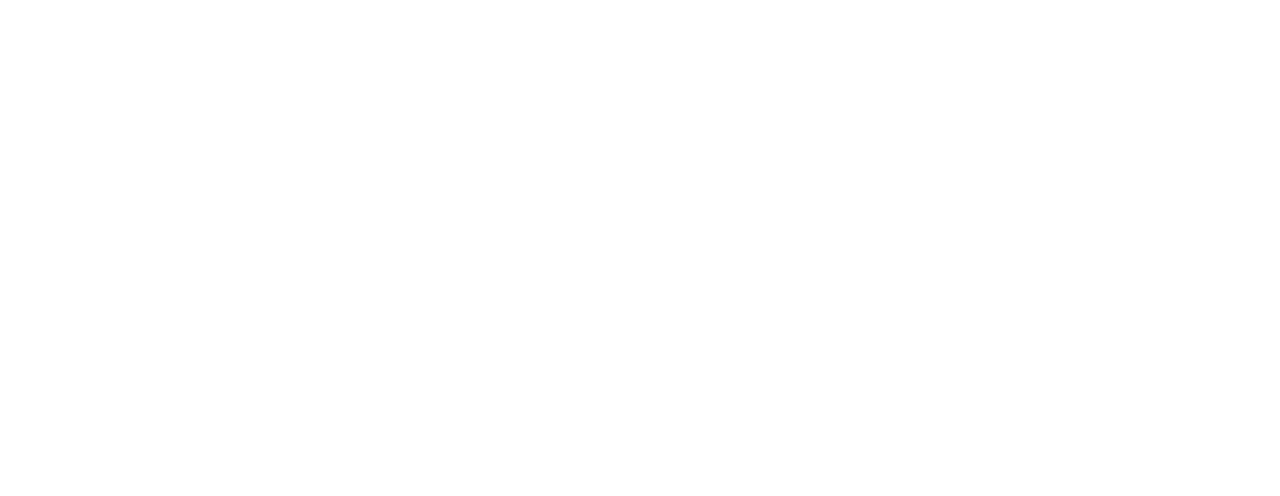
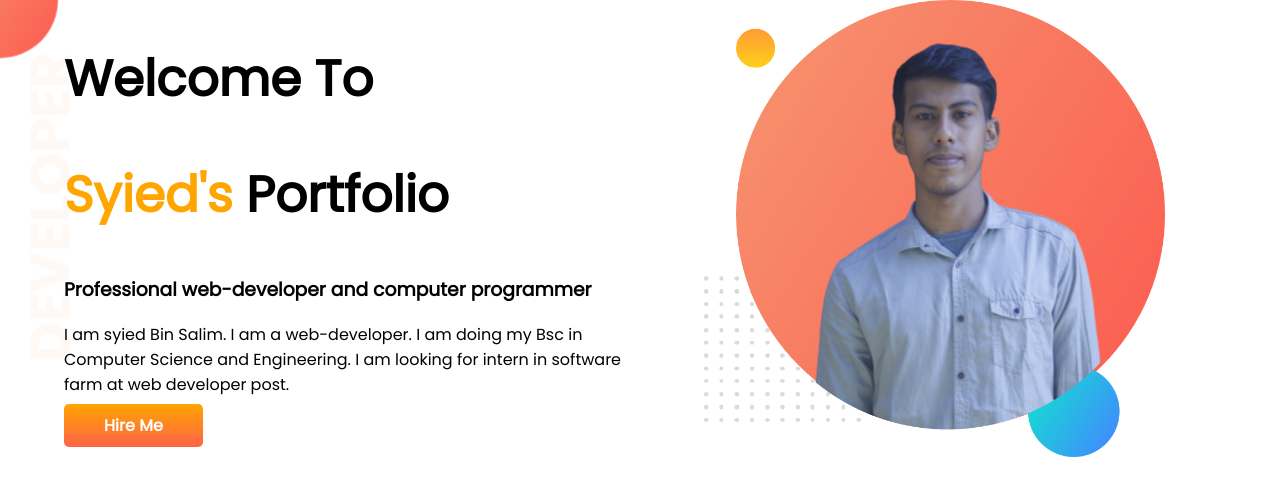
Before and after one commit to mdriyadmr968/developer-portfolio, a plain HTML site: page index.html in a window 1280 px wide. Drawn offline with Linux system fonts and the light colour scheme.

Commit message:
Top banner added

```diff
--- a/index.html
+++ b/index.html
@@ -5,9 +5,27 @@
     <meta http-equiv="X-UA-Compatible" content="IE=edge">
     <meta name="viewport" content="width=device-width, initial-scale=1.0">
     <title>Syied's Portfolio</title>
+    <link rel="preconnect" href="https://fonts.googleapis.com">
+    <link rel="preconnect" href="https://fonts.gstatic.com" crossorigin>
+    <link href="https://fonts.googleapis.com/css2?family=Poppins&display=swap" rel="stylesheet">
     <link rel="stylesheet" href="style.css">
 </head>
 <body>
+<section class="top-banner">
+    <div class="half-width">
+        <h1>Welcome To</h1>
+        <h1><span class="orange-color">Syied's</span> Portfolio </h1>
+        <h3>Professional web-developer and computer programmer</h3>
+        <p>I am syied Bin Salim. I am a web-developer. I am doing my Bsc in Computer Science and Engineering. I am looking for intern in software farm at web developer post.</p>
+        <a class="link-button" target="blank" href="https://www.linkedin.com/in/md-riyad-261a67192/">Hire Me</a>
+    </div>
+
+    <div class="half-width">
+        <img src="images/riyad.png">
+    </div>
+
+
+</section>
 
 </body>
 </html>
--- a/style.css
+++ b/style.css
@@ -0,0 +1,34 @@
+body{
+    font-family: 'Poppins', sans-serif;
+    margin: 0%;
+}
+h1{
+    font-size: 50px;
+}
+.orange-color{
+    color:orange;
+}
+section{
+    display: flex;
+}
+.half-width{
+    width: 50%;
+    padding-left: 5%;
+}
+.half-width img{
+    width: 80%;
+}
+.link-button{
+    text-decoration: none;
+    background-image: linear-gradient(orange, tomato);
+    padding: 10px 40px;
+    color: white;
+    border-radius: 5px;
+    font-weight: 700;
+
+}
+.top-banner{
+    background-image: url(images/top-banner.png);
+    background-repeat: no-repeat;
+
+}
```
Also changed, not shown: images/dream-bg.png (added), images/exp-bg.png (added), images/jhankar.png (added), images/jhankar2.png (added), images/my-bg.png (added), images/my-bg2.png (added), images/riyad.png (added), images/top-banner.png (added), 6 other files.
